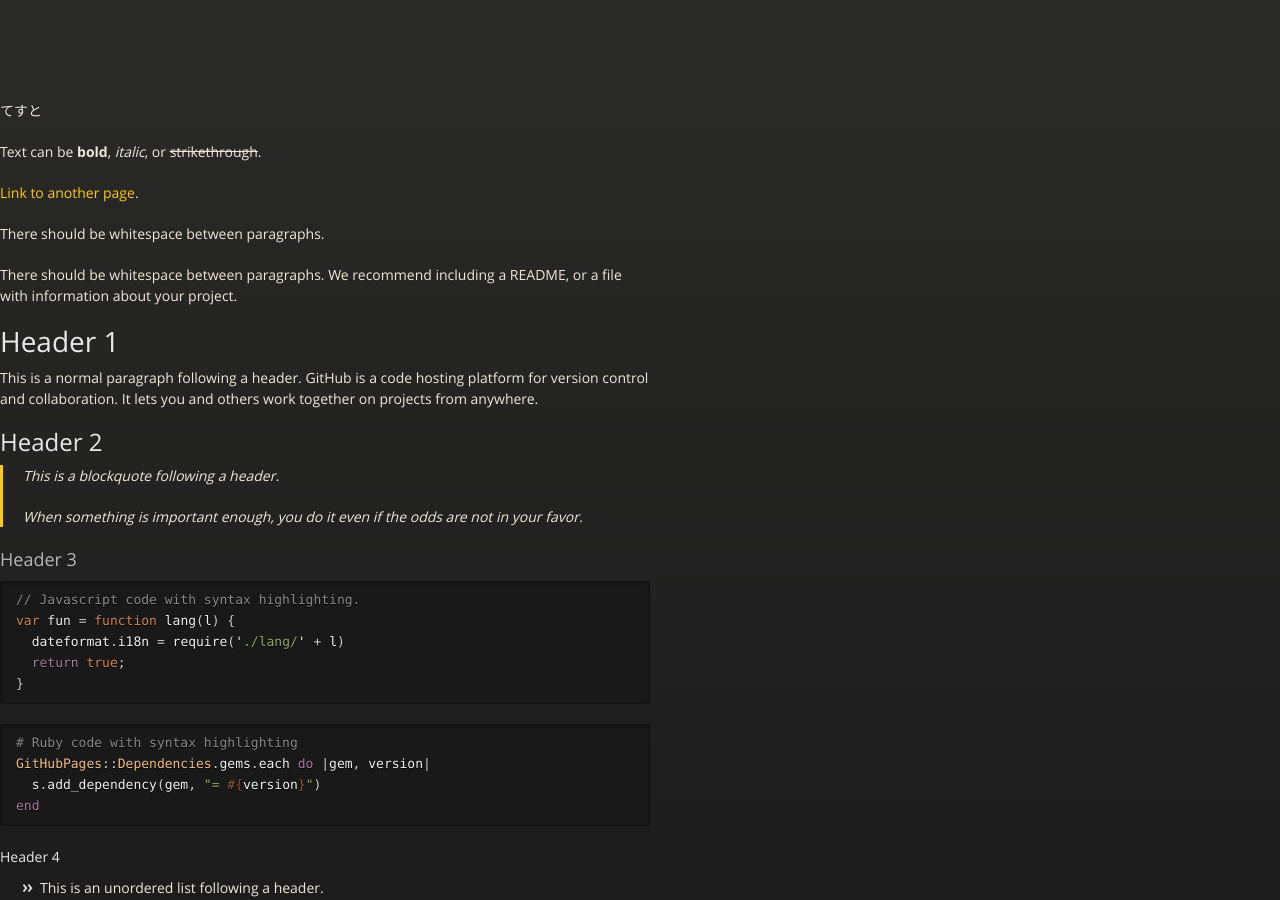
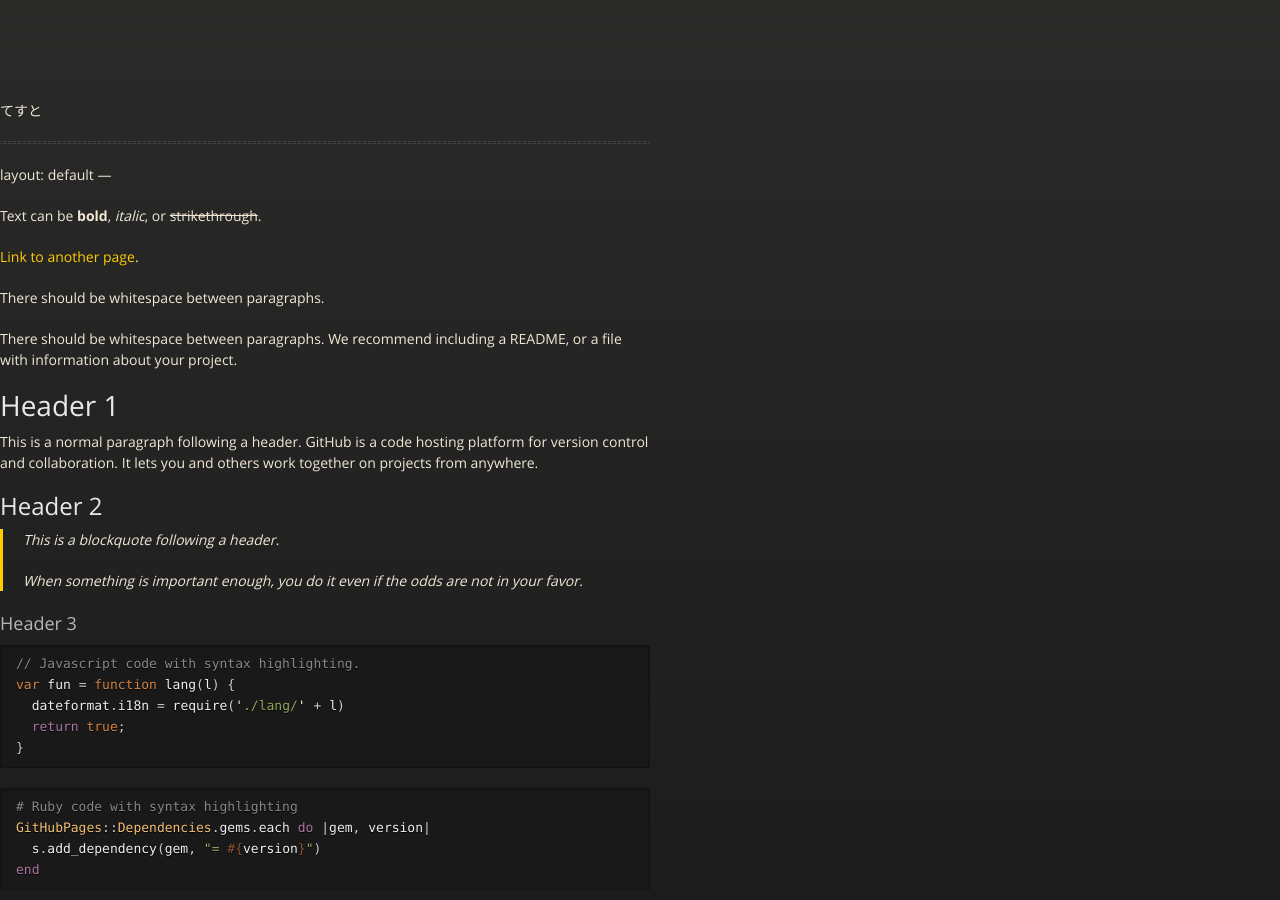
Before and after one commit to gyaaaaaaaaaaaa/readme.github.io, a Jekyll site: the page built from index.md, in a window 1280 px wide and 900 px high. Built offline with Jekyll 4.4.1, drawn with Linux system fonts in a browser that asks for light colours; our own code applies the rules of GitHub Pages for plain Markdown files.

```diff
--- a/index.md
+++ b/index.md
@@ -1,8 +1,8 @@
+てすと
+
 ---
 layout: default
 ---
-
-てすと
 
 Text can be **bold**, _italic_, or ~~strikethrough~~.
 
```
